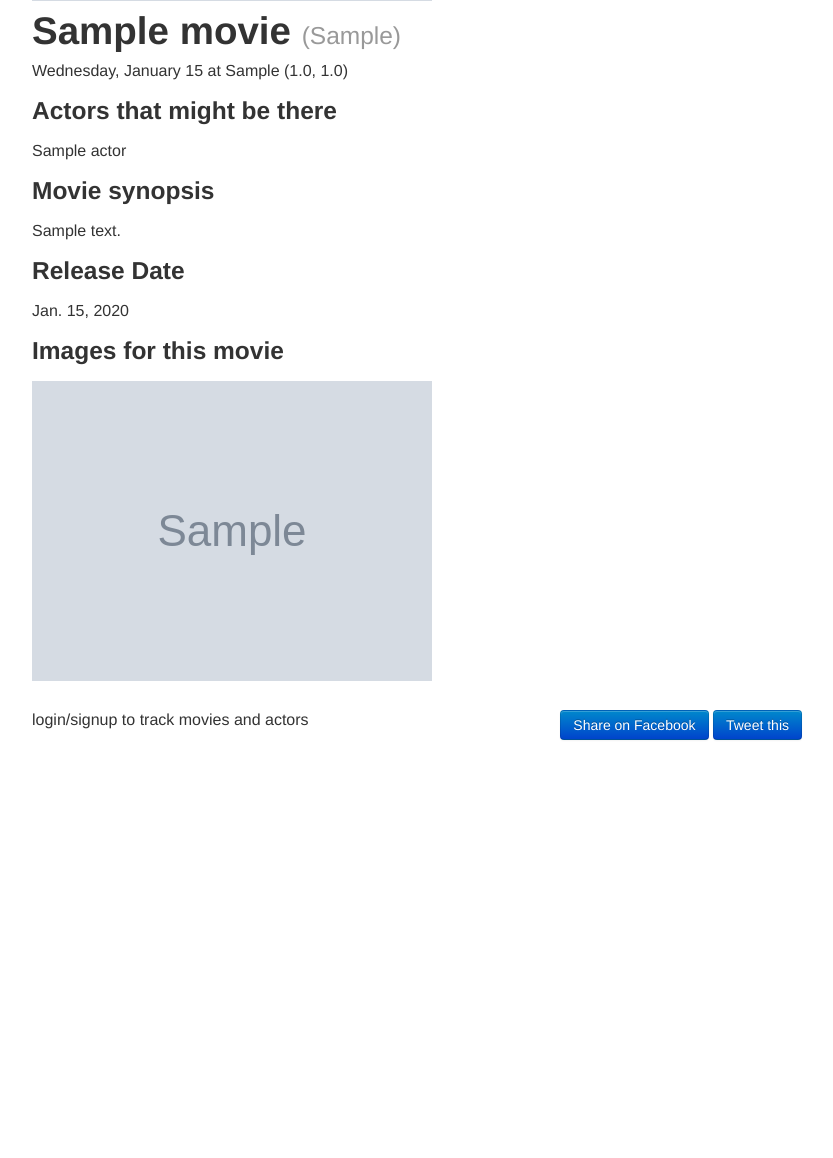
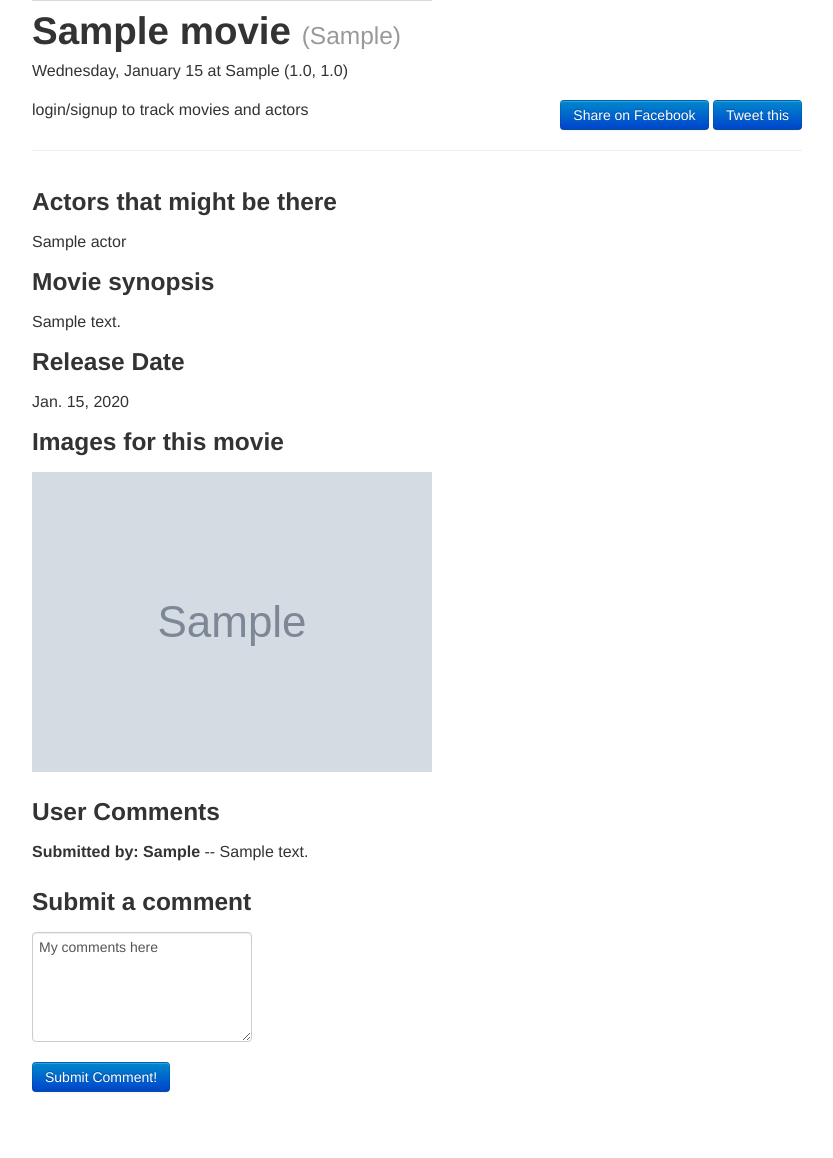
Before and after one commit to jaredp/PurplePoster, a Django app: page /poster/1/ in a window 1280 px wide. Shown: the part 860-2018 px from the top of the page, without its empty margins (423-1256 px from the left). Before the commit the page ends 1600 px from the top, so only its background shows below. Run offline with Django 3.2, Linux system fonts and the light colour scheme; tables that the repository leaves empty hold one stand-in row (values such as "Sample post"); grey boxes marked "Sample" are stand-in pictures; some libraries are stand-ins or nearby versions.

Commit message:
Added user comments to the PurplePosters Page

```diff
--- a/PurplePoster/EventManager/models.py
+++ b/PurplePoster/EventManager/models.py
@@ -31,6 +31,18 @@ class Image(models.Model):
 	def __unicode__(self):
 		return self.imageURL
 
+# Used by PurplePoster class
+class Comment(models.Model):
+	commentText = models.CharField(max_length=1000)
+	submitter = models.CharField(max_length=50)
+	def __unicode__(self):
+		return self.commentText
+#	def addTheComment(self, c, s):
+#		self.commentText = c
+#		self.submitter = s
+#		self.save()
+#		return self
+
 class Location(models.Model):
 	lat = models.FloatField(blank=True,null=True)
 	lon = models.FloatField(blank=True,null=True)
@@ -49,8 +61,6 @@ class Movie(models.Model):
 	summary = models.CharField(blank=True, null=True, max_length=8000)
 	poster = models.ManyToManyField(Poster)
 	releaseDate = models.DateField(blank=True, null=True)
-	#movie.merge method, which needs to combine duplicates (models.py)
-	#TODO: This should be fixed now, no need for the merge method, please confirm
 	def __unicode__(self):
 		return self.name
 
@@ -104,7 +114,7 @@ class PurplePoster(models.Model):
 	locationLat = models.FloatField(blank=True,null=True)
 	locationLon = models.FloatField(blank=True,null=True)
 	image = models.ManyToManyField(Image)
-	#Comments: Comment[]
+	comment = models.ManyToManyField(Comment)
 	#submitImage()
 	def __unicode__(self):
 		return self.alias + ' :: ' + unicode(self.movie)
@@ -117,6 +127,9 @@ class PurplePoster(models.Model):
 		self.LocationLat = getLoc['lat']
 		self.LocationLat = getLoc['lng']
 		self.save()
+
+	def addComment(self, comment):
+		self.comment.add(comment)
 
 
 class UserPreference(models.Model):
--- a/PurplePoster/EventManager/templates/poster-detail.html
+++ b/PurplePoster/EventManager/templates/poster-detail.html
@@ -1,8 +1,11 @@
 {% extends "base.html" %}
 {% load humanize %}
 
+
+
 {% block title %}
-{{ poster.movie.name }} is filming {{ poster.startTime|naturalday:"l, F j" }}!
+{{ poster.movie.name }} is filming {{ poster.startTime|naturalday:"l, F j" }}
+
 {% endblock %}
 
 
@@ -89,4 +50,83 @@
 	</div>
 </div>
 
+<hr>
+
+{% if poster.movie.actor.all %}
+<div class="row-fluid" id="actors">
+	<h3>Actors that might be there</h3>
+
+	{% for actor in poster.movie.actor.all %}
+	<div class="row-fluid">
+		{{ actor.actorName }}
+	</div>
+	{% endfor %}
+
+</div>
+{% endif %}
+
+
+{% if poster.movie.summary %}
+<div class="row-fluid" id="images">
+	<h3>Movie synopsis</h3>
+	{{ poster.movie.summary }}
+</div>
+{% endif %}
+
+{% if poster.movie.releaseDate %}
+<div class="row-fluid" id="images">
+	<h3>Release Date</h3>
+	{{ poster.movie.releaseDate }}
+</div>
+{% endif %}
+
+
+{% if poster.movie.poster.all %}
+<div class="row-fluid" id="images">
+	<h3>Images for this movie</h3>
+
+	{% for p in poster.movie.poster.all %}
+	<div class="row-fluid">
+
+		<img src = "{{ p.posterURL }}" ><P>
+	</div>
+	{% endfor %}
+
+</div>
+{% endif %}
+
+
+{% if poster.comment.all %}
+<div class="row-fluid" id="comments">
+	<h3>User Comments</h3>
+	{% for com in poster.comment.all %}
+	<div class="row-fluid">
+		<B>Submitted by: {{ com.submitter }} </B> --  {{ com.commentText }} <P>
+	</div>
+	{% endfor %}
+</div>
+{% endif %}
+
+
+<h3>Submit a comment</h3>
+<div id="comment-forms">
+	<form method="post" action="addComment/">
+	{% csrf_token %}
+		<div class="control-group">
+			<div class="controls">
+				<textarea  name="comment-text" cols="50" rows="5" p>My comments here
+				</textarea>
+			</div>
+		</div>
+		<input type="hidden" name="pp" value="{{ poster.pk }}"></input>
+
+		<button class="btn btn-primary" type="submit">
+			Submit Comment!
+		</button>
+	</form>
+</div>
+<P>&nbsp<P>
+
+
+
 {% endblock %}
--- a/PurplePoster/EventManager/urls.py
+++ b/PurplePoster/EventManager/urls.py
@@ -61,5 +61,6 @@ urlpatterns = patterns('',
 	url(r'trackactor/$', trackactor),
 	url(r'trackposter/$', trackposter),
 	url(r'updateProfile/$', updateProfile),
+	url(r'addComment/$', addComment),
 
 )
```
Also changed, not shown: other parts of PurplePoster/EventManager/templates/poster-detail.html (+0 -42 lines), PurplePoster/EventManager/views.py (+20 -2 lines).
